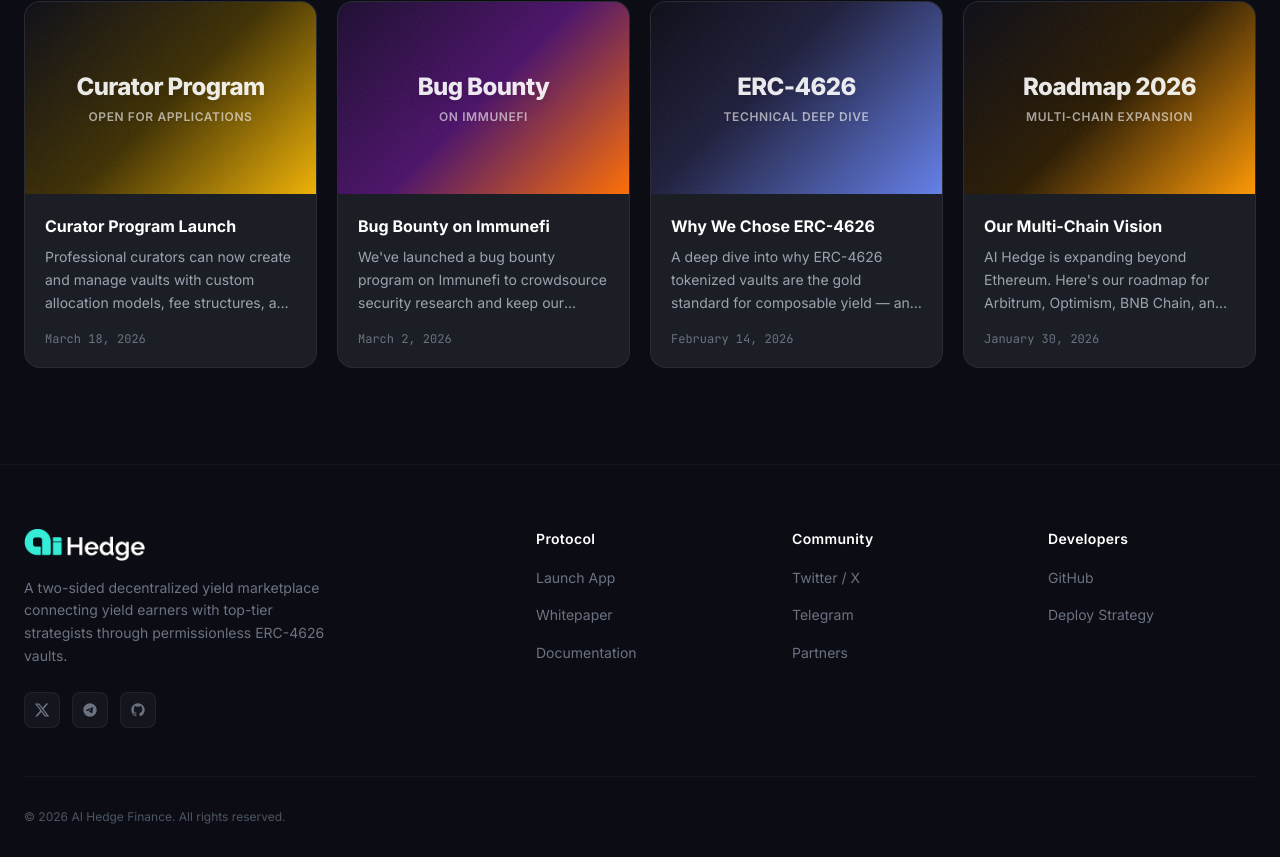
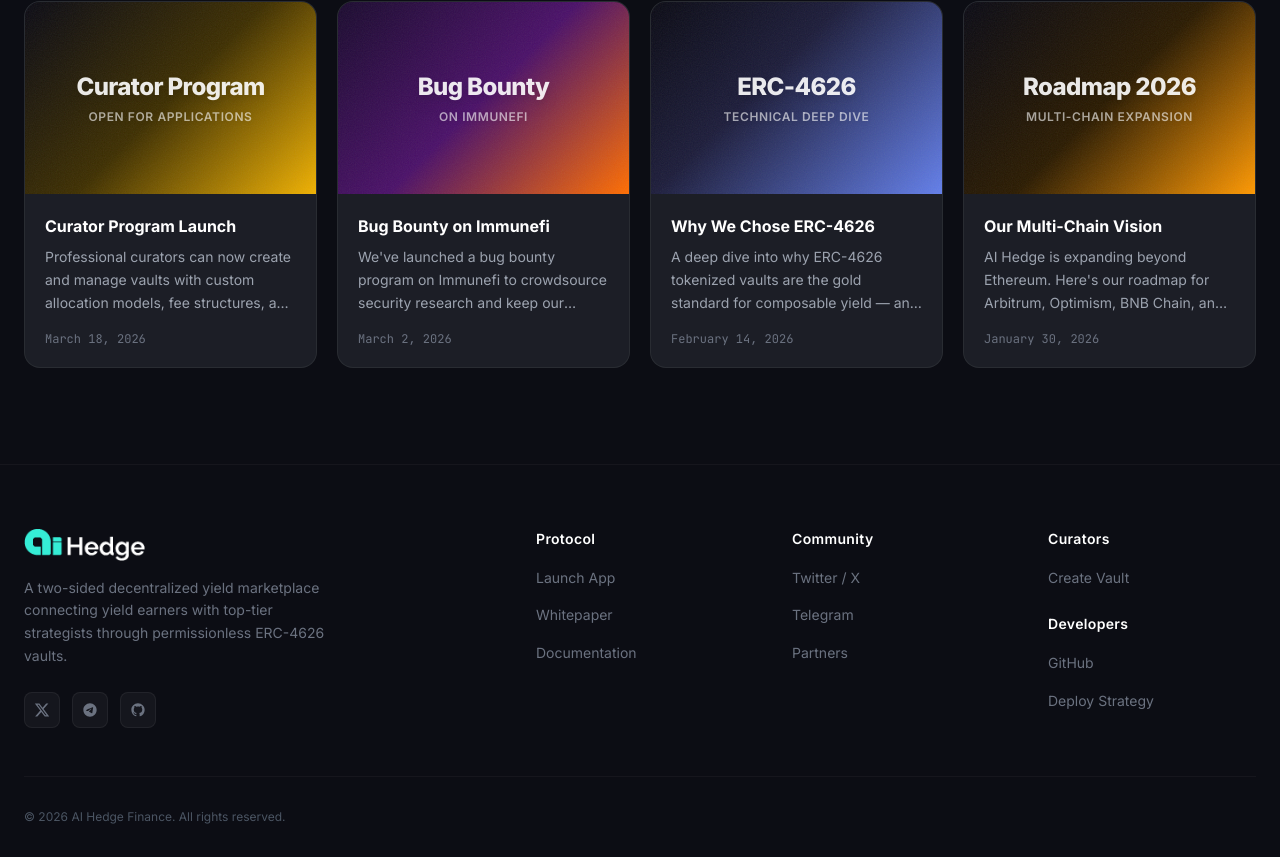
Before and after one commit to aihedge-finance/aihedge-web, a React (Vite) app: page /articles in a window 1280 px wide. Shown: the part 741-1598 px from the top of the page. Built offline with nearby package versions, Linux system fonts and the light colour scheme.

Commit message:
feat(footer): add Curators section with Create Vault link

```diff
--- a/src/components/Footer.tsx
+++ b/src/components/Footer.tsx
@@ -73,6 +73,25 @@ export function Footer() {
           {/* Link columns */}
           {Object.entries(FOOTER_LINKS).map(([title, links]) => (
             <div key={title}>
+              {title === 'Developers' && (
+                <>
+                  <h4 className="text-sm font-semibold text-white mb-4 tracking-wide">
+                    Curators
+                  </h4>
+                  <ul className="space-y-3 mb-6">
+                    <li>
+                      <a
+                        href="https://dapp.aihedge.finance"
+                        target="_blank"
+                        rel="noopener noreferrer"
+                        className="text-sm text-gray-500 hover:text-gray-300 transition-colors duration-200"
+                      >
+                        Create Vault
+                      </a>
+                    </li>
+                  </ul>
+                </>
+              )}
               <h4 className="text-sm font-semibold text-white mb-4 tracking-wide">
                 {title}
               </h4>
```
